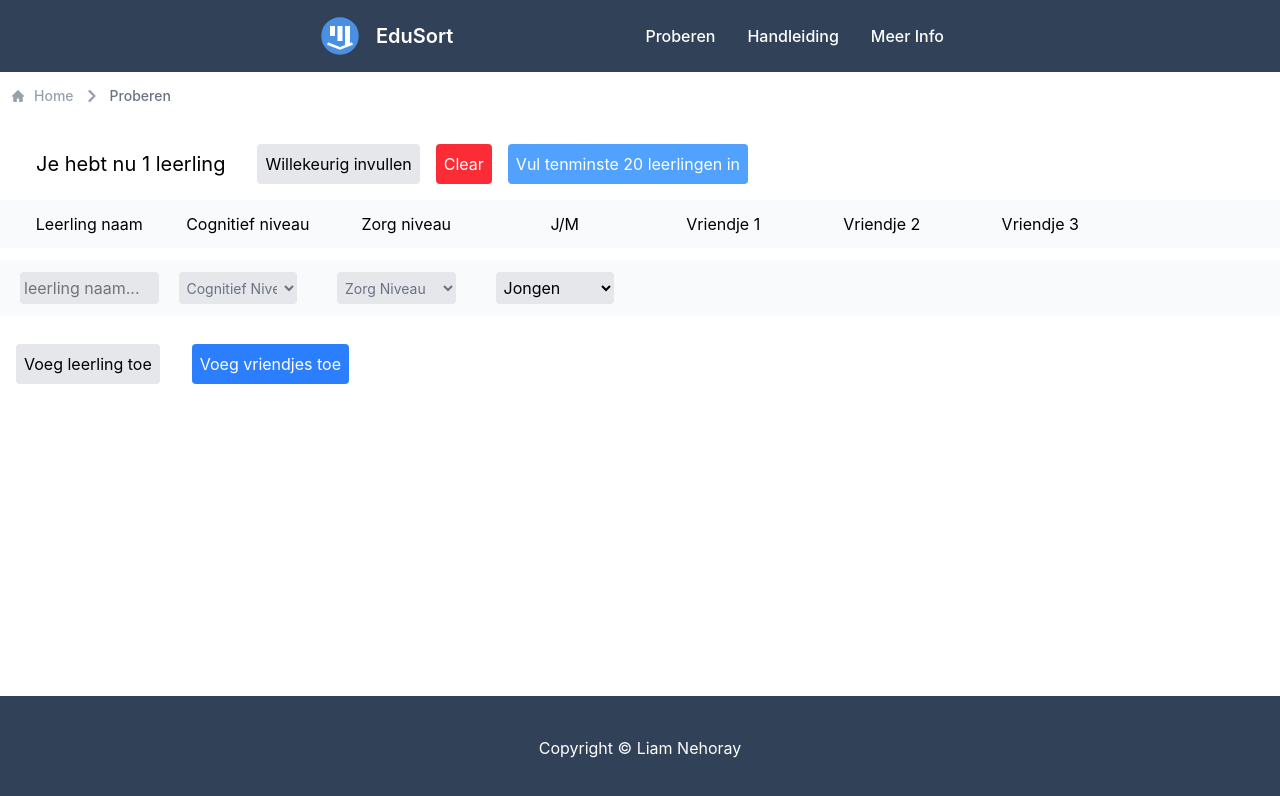
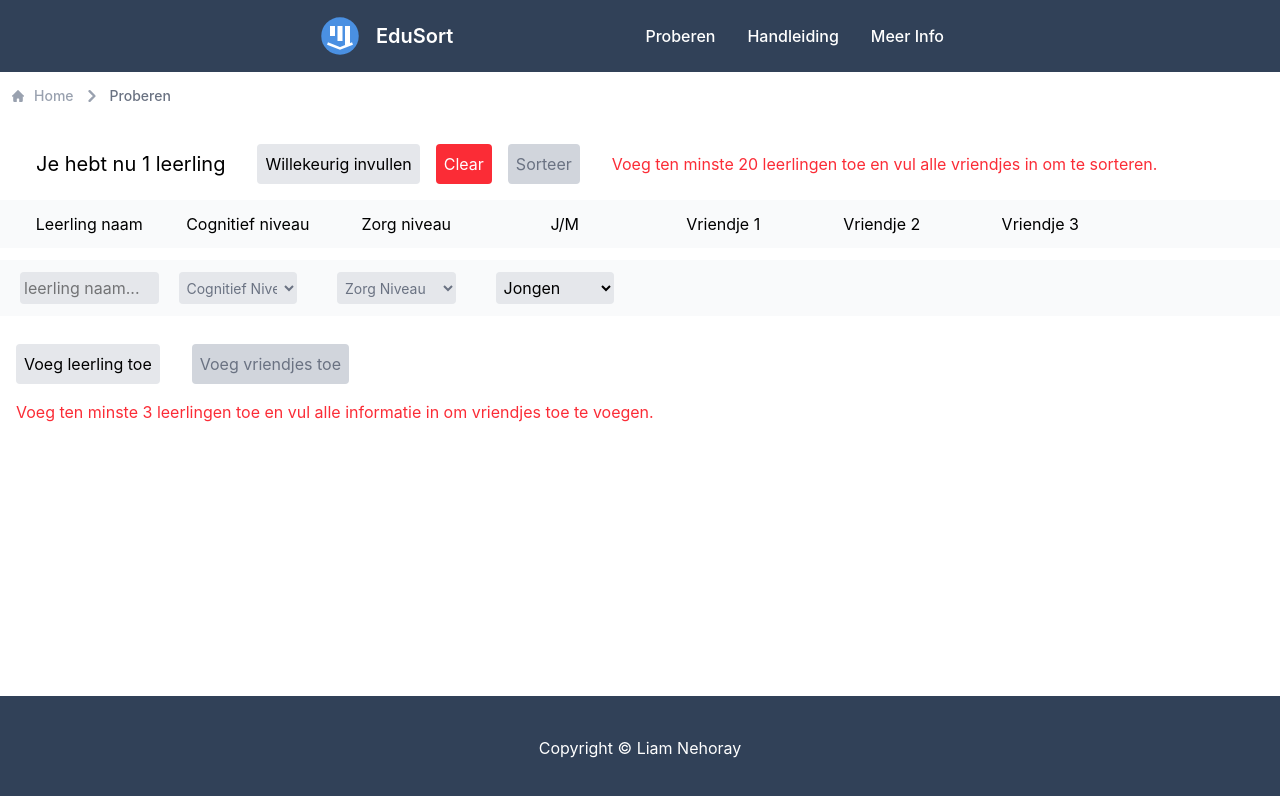
Before and after one commit to caduregel/2tot3, a React (Vite) app: page /input-students in a window 1280 px wide. Shown: the top 796 px of the page. Built offline with nearby package versions, Linux system fonts and the light colour scheme.

Commit message:
form validation

```diff
--- a/src/pages/InputStudentsPage.tsx
+++ b/src/pages/InputStudentsPage.tsx
@@ -93,6 +93,16 @@ function Home() {
     }
   }
 
+  const isAddFriendsEnabled = () => {
+    if (students.length < 3) return false;
+    return students.every(student => student.name && student.cognitive && student.social && student.gender);
+  }
+
+  const isSortEnabled = () => {
+    if (students.length < 20) return false;
+    return students.every(student => student.friends.length === 3);
+  }
+
   const path: IPath = {
     links: [],
     current: "Proberen"
@@ -109,11 +119,14 @@ function Home() {
             <button className="bg-red-500 p-2 rounded-sm hover:cursor-pointer text-white hover:bg-red-600"
               onClick={resetStudents}>Clear</button>
 
-            {students.length >= 20
-              ? <Link className="bg-blue-500 hover:bg-blue-600 text-white p-2 rounded-sm m-4 hover:cursor-pointer"
-                to='/sorting' >Sorteer</Link>
-              : <button disabled className="bg-blue-400 text-white p-2 rounded-sm m-4 "
-              >Vul tenminste 20 leerlingen in</button>}
+            <button
+              className={`p-2 rounded-sm m-4 ${isSortEnabled() ? 'bg-blue-500 text-white hover:bg-blue-600 hover:cursor-pointer' : 'bg-gray-300 text-gray-500 cursor-not-allowed'}`}
+              onClick={isSortEnabled() ? () => window.location.href = '/sorting' : undefined}>
+              Sorteer
+            </button>
+            {!isSortEnabled() && (
+              <p className="text-red-500 ml-4">Voeg ten minste 20 leerlingen toe en vul alle vriendjes in om te sorteren.</p>
+            )}
           </div>
 
           <div>
@@ -143,7 +156,13 @@ function Home() {
             onClick={addStudent}>
             Voeg leerling toe</button>
 
-          <button className="bg-blue-500 p-2 rounded-sm hover:bg-blue-600 text-white m-4 hover:cursor-pointer" onClick={addFriendsDialog}>Voeg vriendjes toe</button>
+          <button
+            className={`p-2 rounded-sm m-4 ${isAddFriendsEnabled() ? 'bg-blue-500 text-white hover:bg-blue-600 hover:cursor-pointer' : 'bg-gray-300 text-gray-500 cursor-not-allowed'}`}
+            onClick={isAddFriendsEnabled() ? addFriendsDialog : undefined}>
+            Voeg vriendjes toe</button>
+          {!isAddFriendsEnabled() && (
+            <p className="text-red-500 ml-4">Voeg ten minste 3 leerlingen toe en vul alle informatie in om vriendjes toe te voegen.</p>
+          )}
           <dialog
             ref={addFriendsDialogRef}
             className="p-6 rounded-lg shadow-lg top-1/2 left-1/2 -translate-x-1/2 -translate-y-1/2">
```
